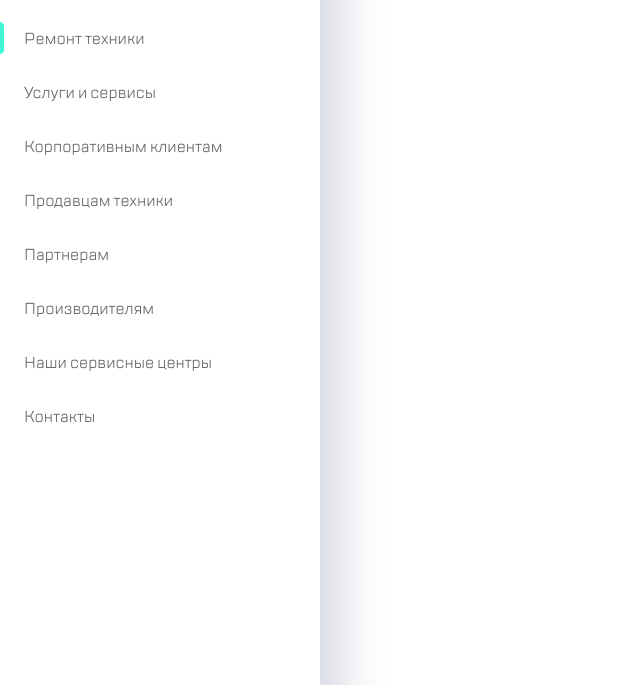
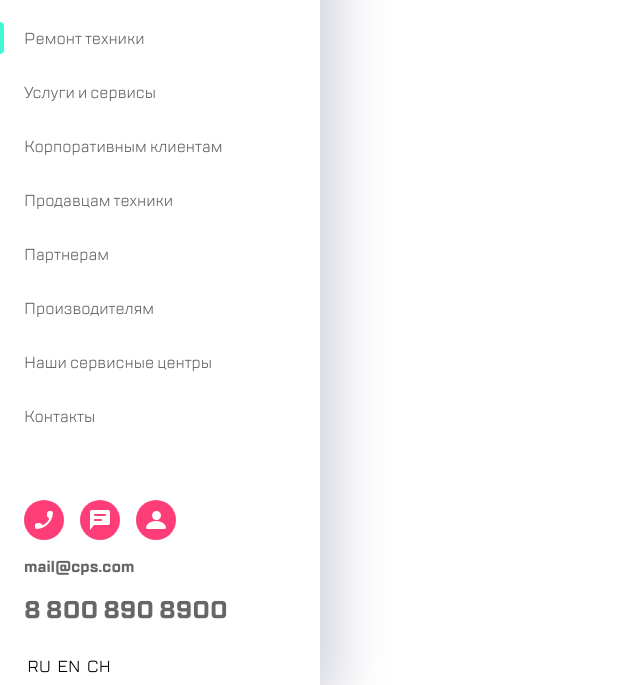
Before and after one commit to ValeriyBobrov/valeriybobrov.github.io, a plain HTML site: page index.html in a window 1280 px wide. Shown: the part 98-783 px from the top of the page, without its empty margins (0-640 px from the left). Drawn offline with Linux system fonts and the light colour scheme.

Commit message:
aside second

```diff
--- a/css/style.css
+++ b/css/style.css
@@ -423,16 +423,20 @@ body {
 /* ASIDE MENU */
 
 .aside-body {
-    position: absolute;
     top: 0;
     left:0;
     width: 320px;
     font-color: #1B1C21;
     box-shadow: -2px 0px 4px rgba(69, 79, 126, 0.02), 16px 0px 52px rgba(14, 24, 80, 0.2);
+    height: 100vh;
 }
+
 
 .aside {
     padding: 24px;
+    display: flex;
+    flex-direction: column;
+    height: 94%;
 }
 
 .aside__header {
@@ -466,6 +470,7 @@ body {
     opacity: 0.5;
 }
 
+
 .aside-menu {
     display: flex;
     flex-direction: column;
@@ -484,6 +489,7 @@ body {
     opacity: 0.7;
 }
 
+
 .aside-nav__item--active::before {
     content: "";
     position: absolute;
@@ -499,13 +505,10 @@ body {
 }
 
 
-.aside-nav__item:last-of-type {
-    margin-bottom: 260px;
-}
-
 .aside-footer {
     display: flex;
     flex-direction: column;
+    margin-top: auto;
 }
 
 .aside-footer__communication {
```
